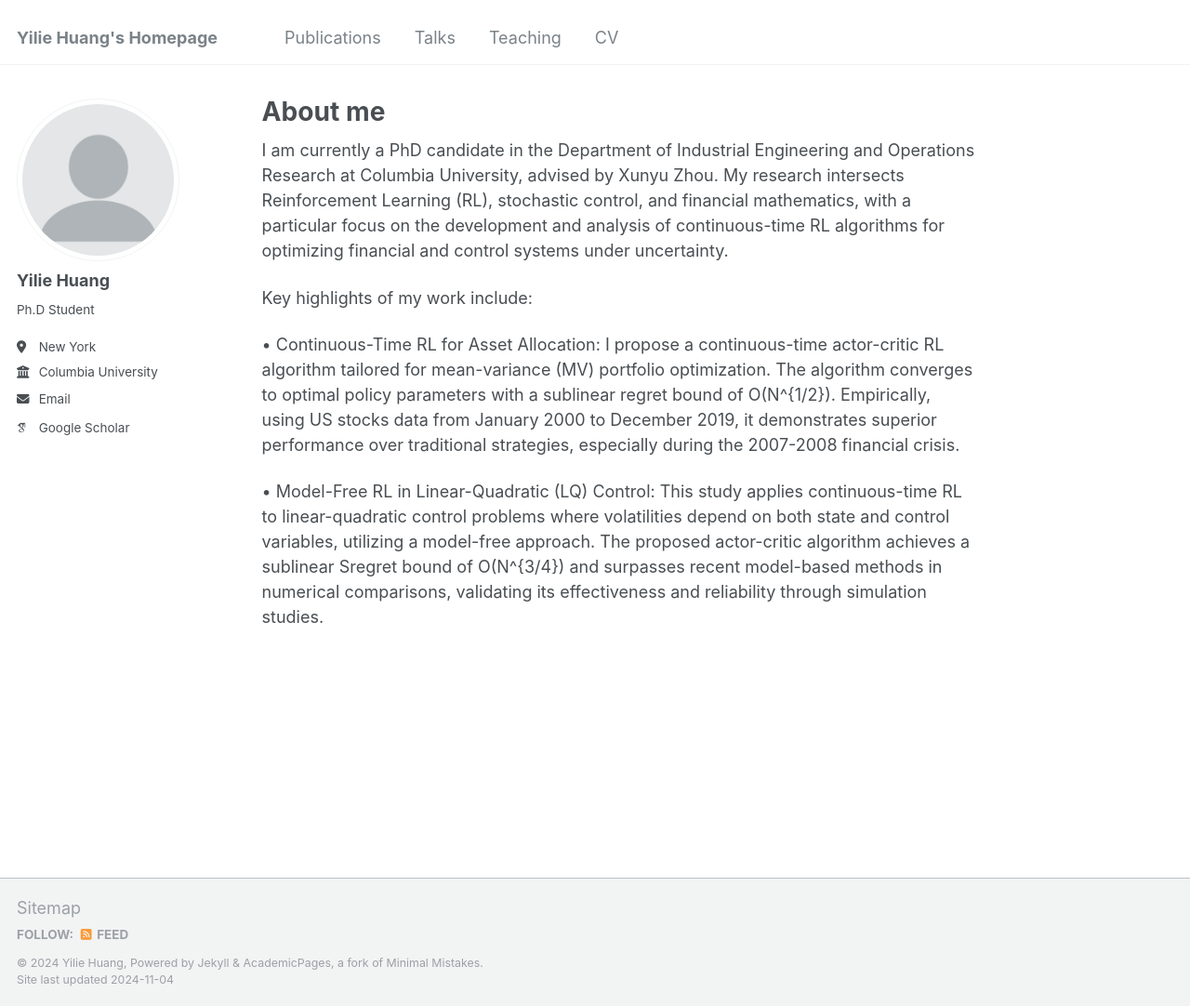
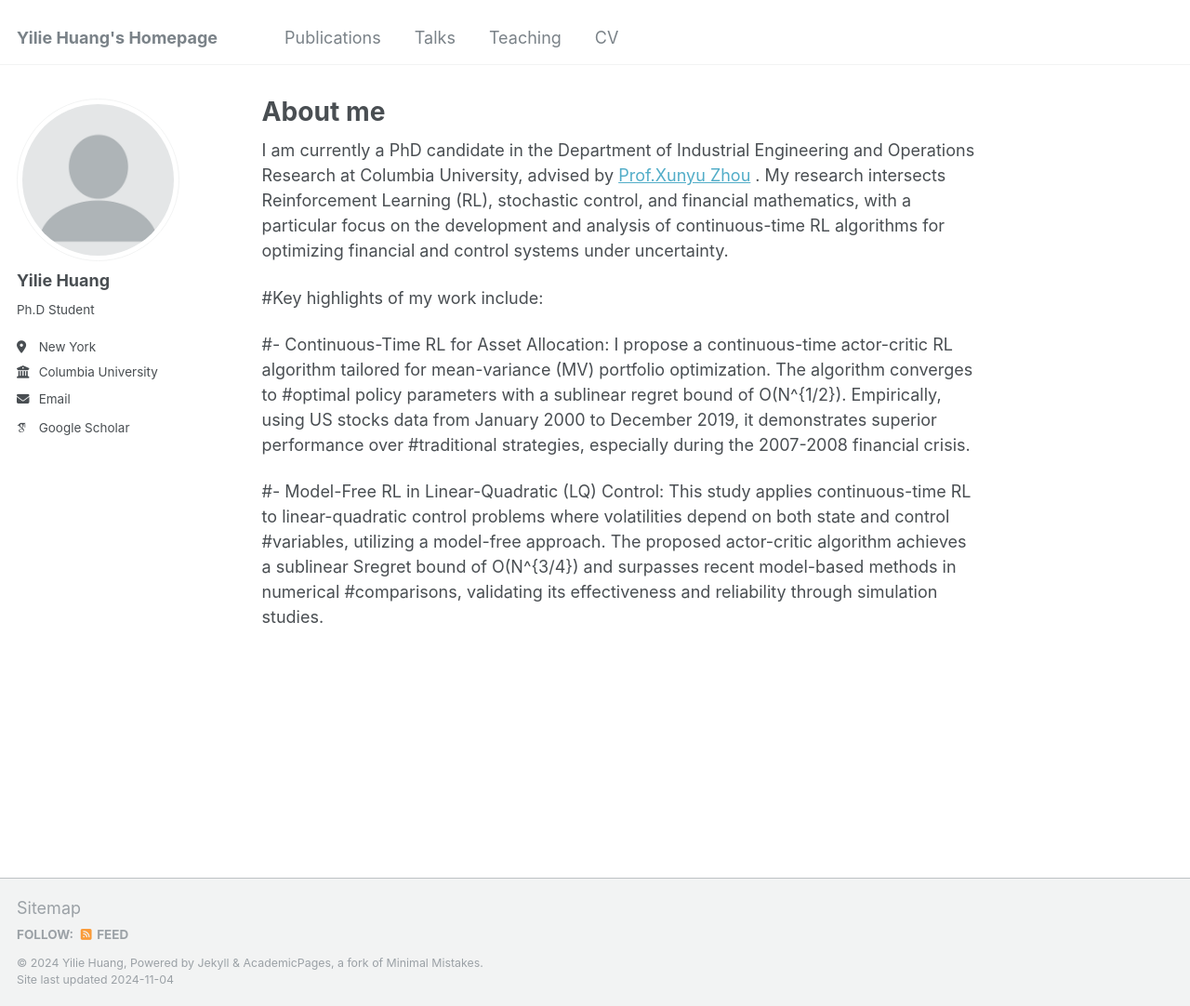
Before and after one commit to yiliehuang/yiliehuang.github.io, a Jekyll site: the page built from _pages/about.md, in a window 1280 px wide and 1082 px high. Shown: the whole window at 93% size. Built offline with Jekyll 4.4.1, drawn with Linux system fonts in a browser that asks for light colours; some web fonts are replaced.

Commit message:
Update about.md

```diff
--- a/_pages/about.md
+++ b/_pages/about.md
@@ -7,12 +7,14 @@
   - /about.html
 ---
 
-I am currently a PhD candidate in the Department of Industrial Engineering and Operations Research at Columbia University, advised by Xunyu Zhou. My research intersects Reinforcement Learning (RL), stochastic control, and financial mathematics, with a particular focus on the development and analysis of continuous-time RL algorithms for optimizing financial and control systems under uncertainty.
-
-Key highlights of my work include:
+I am currently a PhD candidate in the Department of Industrial Engineering and Operations Research at Columbia University, advised by [Prof.Xunyu Zhou](https://www.engineering.columbia.edu/faculty-staff/directory/xunyu-zhou) . My research intersects Reinforcement Learning (RL), stochastic control, and financial mathematics, with a particular focus on the development and analysis of continuous-time RL algorithms for optimizing financial and control systems under uncertainty.
 
 
-•	Continuous-Time RL for Asset Allocation: I propose a continuous-time actor-critic RL algorithm tailored for mean-variance (MV) portfolio optimization. The algorithm converges to optimal policy parameters with a sublinear regret bound of O(N^{1/2}). Empirically, using US stocks data from January 2000 to December 2019, it demonstrates superior performance over traditional strategies, especially during the 2007-2008 financial crisis.
+
+#Key highlights of my work include:
 
 
-•	Model-Free RL in Linear-Quadratic (LQ) Control: This study applies continuous-time RL to linear-quadratic control problems where volatilities depend on both state and control variables, utilizing a model-free approach. The proposed actor-critic algorithm achieves a sublinear Sregret bound of O(N^{3/4}) and surpasses recent model-based methods in numerical comparisons, validating its effectiveness and reliability through simulation studies.
+#-	Continuous-Time RL for Asset Allocation: I propose a continuous-time actor-critic RL algorithm tailored for mean-variance (MV) portfolio optimization. The algorithm converges to #optimal policy parameters with a sublinear regret bound of O(N^{1/2}). Empirically, using US stocks data from January 2000 to December 2019, it demonstrates superior performance over #traditional strategies, especially during the 2007-2008 financial crisis.
+
+
+#-	Model-Free RL in Linear-Quadratic (LQ) Control: This study applies continuous-time RL to linear-quadratic control problems where volatilities depend on both state and control #variables, utilizing a model-free approach. The proposed actor-critic algorithm achieves a sublinear Sregret bound of O(N^{3/4}) and surpasses recent model-based methods in numerical #comparisons, validating its effectiveness and reliability through simulation studies.
```
